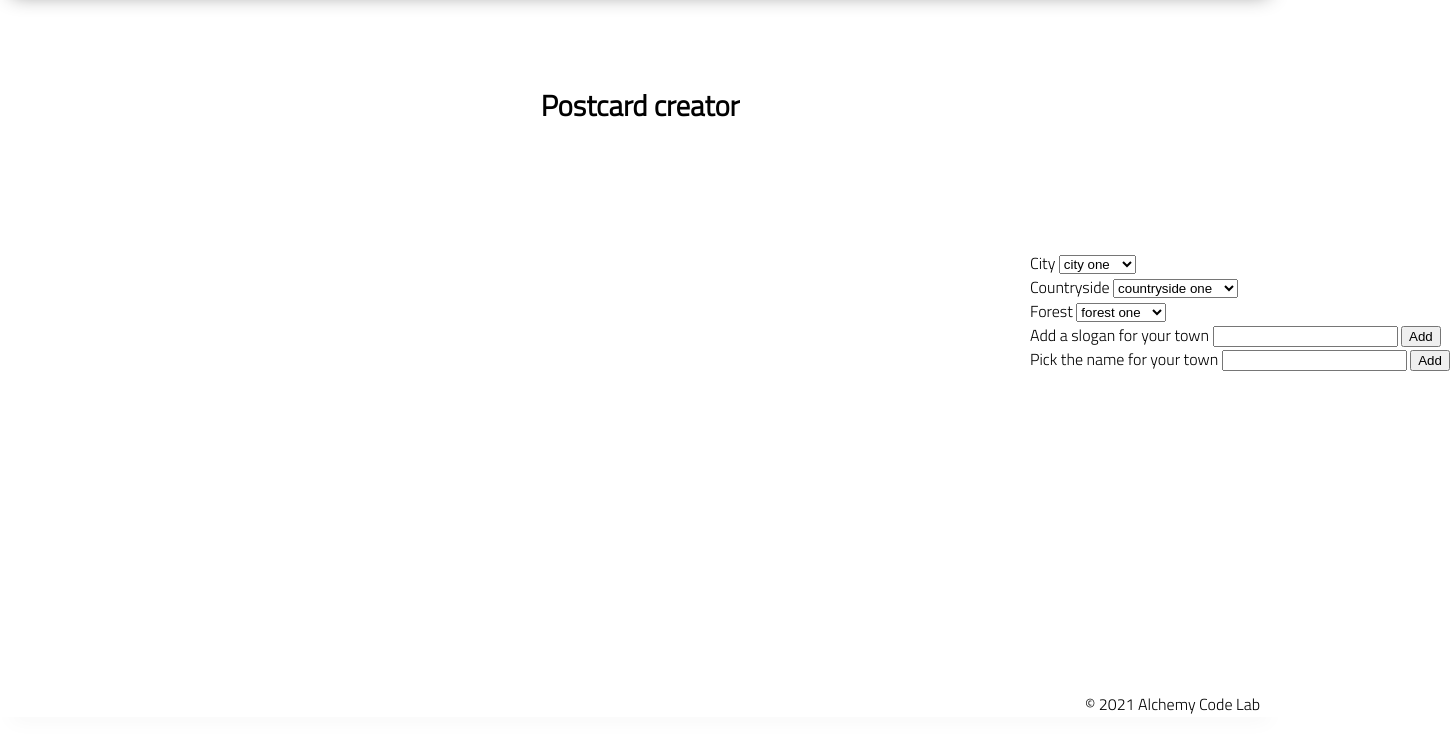
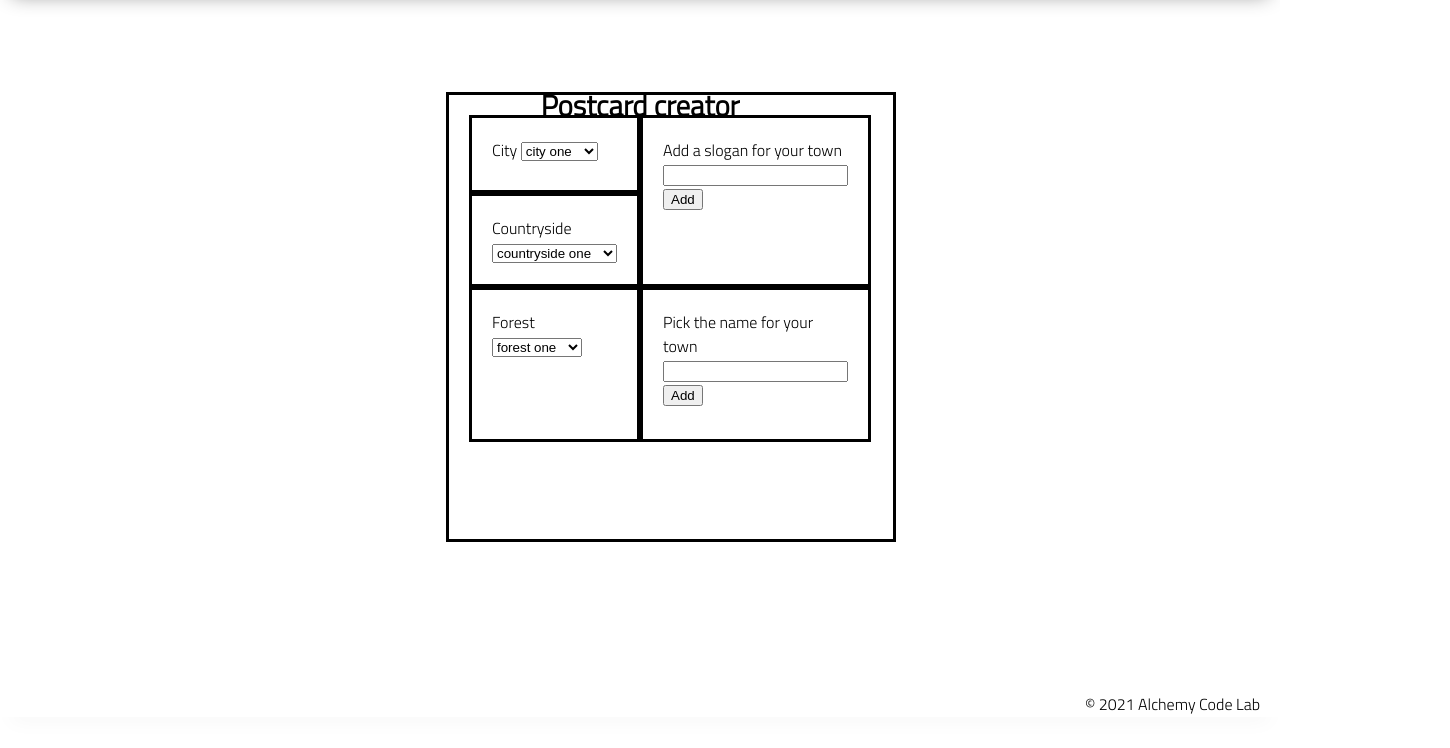
Before and after one commit to IACheifetz/city-builder-demo, a plain HTML site: page index.html in a window 1280 px wide. Shown: the part 83-831 px from the top of the page, 1450 px wide, since content can reach past the window. Drawn offline with Linux system fonts and the light colour scheme.

Commit message:
messed more styling stuff

```diff
--- a/app.js
+++ b/app.js
@@ -80,7 +80,7 @@ function displaySlogans() {
     sloganEl.textContent = '';
 
     for (let slogan of slogans) {
-        const pTag = document.createElement('p');
+        const pTag = document.createElement('h1');
 
         pTag.classList.add('slogan');
         pTag.textContent = slogan;
@@ -88,6 +88,9 @@ function displaySlogans() {
         sloganEl.append(pTag);
     }
 
+    if (slogans.length === 4) {
+        slogans.slice();
+    }
 }
 
 function displayStatistics() {
@@ -113,7 +116,7 @@ function displayNames() {
         const h2 = document.createElement('h2');
 
         h2.classList.add('name');
-        h2.textContent = name;
+        h2.textContent = `Welcome to: ${name}!`;
 
         nameEl.append(h2);
     }
--- a/index.html
+++ b/index.html
@@ -33,7 +33,7 @@
 
         <div class="right">
             <div class="picker">
-                <label>
+                <label class="grid1">
                      City
                     <select id="city-dropdown">
                         <option value="busy">city one</option>
@@ -42,7 +42,7 @@
                     </select>
                 </label>
                 </br>
-                <label>
+                <label class="grid2">
                      Countryside
                     <select id="countryside-dropdown">
                         <option value="green">countryside one</option>
@@ -51,7 +51,7 @@
                     </select>
                 </label>
                 </br>
-                <label>
+                <label class="grid3">
                      Forest
                     <select id="forest-dropdown">
                         <option value="misty">forest one</option>
@@ -60,22 +60,22 @@
                     </select>
                 </label>
                 </br>
-                <label>
+                <label class="grid4">
                      Add a slogan for your town
                     <input id="slogan-input">
                     <button id="slogan-button">Add</button>
                 </label>
                 </br>
-                <label>
+                <label class="grid5">
                      Pick the name for your town
                     <input id="name-input">
                     <button id="name-button">Add</button>
                 </label>
             </div>
             <div class="stats" id="tracked-stats">
-                <p id="reported"></p>
-                <div id="slogans"> </div>
-                <div id="names"> </div>
+                <p class="p" id="reported"></p>
+                    <div class="slogans" id="slogans"></div>
+                <div class="names" id="names"> </div>
             </div>
         </div>
     </section>
--- a/styles/style.css
+++ b/styles/style.css
@@ -90,33 +90,125 @@ footer {
     box-shadow: var(--shadow);
 }
 .town {
-    position: relative;
-    left: -750px;
+    position: absolute;
+    bottom: 150px;
+    left: 1%;
+    width: 300px;
     display: grid;
-    grid-template-columns: 1fr, 2fr, 1fr;
-    justify-content: left;
+    display: flex;
+    flex-wrap: wrap;
+    grid-template-rows: 1fr 1fr 1fr;
+    column-gap: 10px;
+    row-gap: 15px;
+
+}
+
+.picker {
+    position: absolute;
+    bottom: 175px;
+    right: 30%;
+    width: 450px;
+    height: 450px;
+    display: flex;
+    flex-wrap: wrap;
+
+  justify-content: center;
+    display: grid;
+    grid-template-columns: repeat(5, 1fr);
+    grid-template-rows: repeat(5, 1fr);
+    grid-column-gap: 0px;
+    grid-row-gap: 0px;
+    border: solid;
+    padding-top: 20px;
+    padding-bottom:20px;
+    padding-left: 20px;
+}
+
+.grid1 { grid-area: 1 / 1 / 2 / 2;
+    border: solid;
+    padding-top: 20px;
+    padding-bottom:20px;
+    padding-left: 20px;
+    padding-right: 20px;
+}
+.grid2 { grid-area: 2 / 1 / 3 / 2;
+    border: solid;
+    padding-top: 20px;
+    padding-bottom:20px;
+    padding-left: 20px;
+    padding-right: 20px;
+}
+.grid3 { grid-area: 3 / 1 / 5 / 2;
+    border: solid;
+    padding-top: 20px;
+    padding-bottom:20px;
+    padding-left: 20px;
+    padding-right: 20px;
+}
+.grid4 { grid-area: 1 / 2 / 3 / 3;
+    border: solid;
+    padding-top: 20px;
+    padding-bottom:20px;
+    padding-left: 20px;
+    padding-right: 20px;
+}
+.grid5 { grid-area: 3 / 2 / 5 / 3;
+    border: solid;
+    padding-top: 20px;
+    padding-bottom:20px;
+    padding-left: 20px;
+    padding-right: 20px;
+}
+
+.stats {
+    position: absolute;
+    left: 315px;
+    bottom: -650px;
+    width: 200px;
+    display: grid;
+    grid-template-columns: repeat(5, 1fr);
+    grid-template-rows: repeat(5, 1fr);
+    grid-column-gap: 0px;
+    grid-row-gap: 0px;
+}
+
+.names {
+    grid-area: 1 / 1 / 2 / 2;
+    padding-top: 20px;
+    padding-bottom:20px;
+    padding-left: 20px;
+    padding-right: 20px;
+}
+
+.slogans {
+    grid-area: 2 / 1 / 2 / 2;
+    padding-top: 20px;
+    padding-bottom:20px;
+    padding-left: 20px;
+    padding-right: 20px;
+    font-size: 1em;
+
+}
+
+.p {grid-area: 2 / 3 / 3 /3;
+}
+
+.right {
+    min-width: 200px;
+    display: flex;
+    flex-wrap: wrap;
+    justify-content: center;
     flex-direction: column;
 }
 
-.picker {
-    position: relative;
-    left: 600px;
-    bottom: 500px;
+.left {
+    min-width: 200px;
+    display: flex;
+    flex-wrap: wrap;
+    justify-content: center;
+    flex-direction: column;
 }
 
-.stats {
-    position: relative;
-    left: 600px;
-    bottom: 500px;
-}
-
- .left, .right {
-    width: 100%;
-    display: flex;
-    justify-content: center;
-    flex-direction: column;
-    align-items: center;
-}
 .bg-city{
     width: 300px;
     height: 200px;
```
